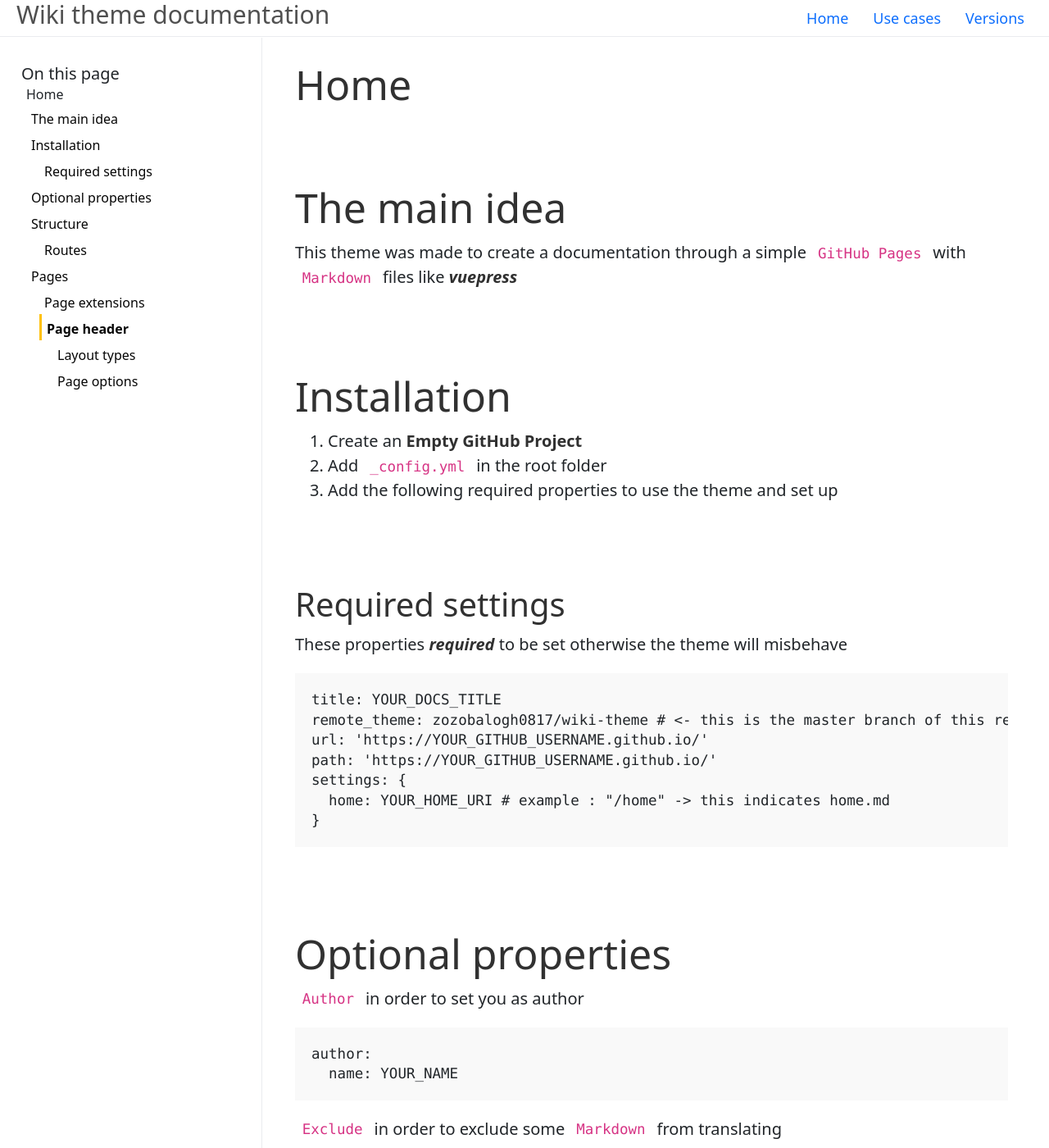
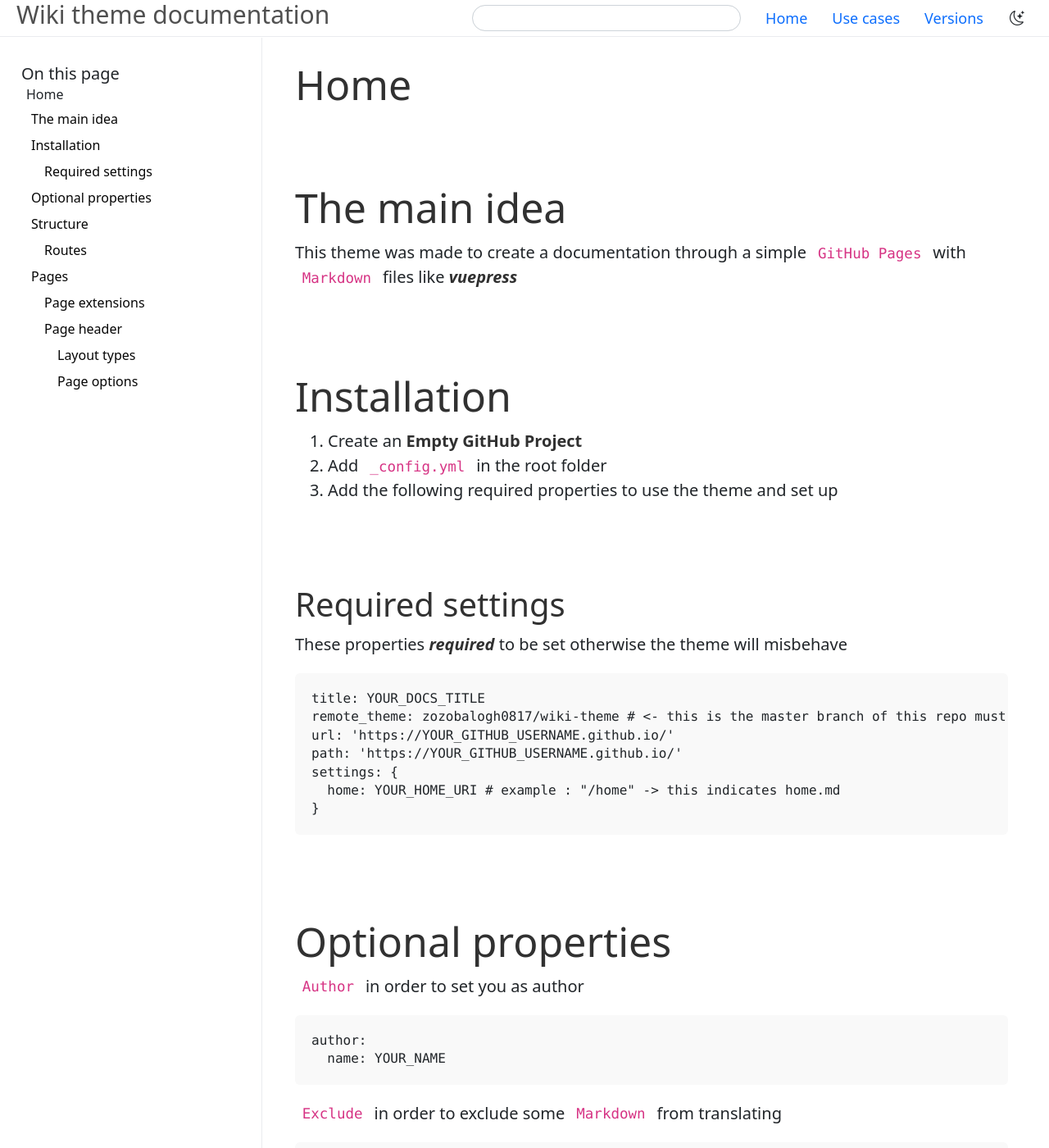
Before and after one commit to zozobalogh0817/zocs, a Jekyll site: the page built from home.md, in a window 1280 px wide and 1400 px high. Shown: the whole window at 82% size. Built offline with Jekyll 4.4.1, drawn with Linux system fonts in a browser that asks for light colours; nearby versions of some CDN libraries; comment, search, counter and statistics services are not loaded.

Commit message:
feat: functionalities
   - feat: header search functionality (#45)
   - feat: theme toggle between dark and light (#58)
   - fix: anchor highlighting with along YouTube embed

```diff
--- a/_includes/menu.html
+++ b/_includes/menu.html
@@ -1,4 +1,6 @@
 <nav class="menuLinks">
+    {% include script/headerSearch.html %}
+
     {% for page in site.pages %}
     {% if page.options.menuItem %}
     <div class="menu-item">
@@ -6,6 +8,8 @@
     </div>
     {% endif %}
     {% endfor %}
+
+    {% include script/themeToggle.html %}
 </nav>
 
 <script>
--- a/_includes/script/anchorHighlighting.html
+++ b/_includes/script/anchorHighlighting.html
@@ -132,13 +132,12 @@
     // look method implementation for further information
     setUpAnchors()
 
-    window.onhashchange = onHashChange
     window.onload = () => {
-        if (window.location.hash) {
-            onHashChange();
+        window.onhashchange = () => {
             window.onscroll = () => {
                 console.log("Disabled on scroll for a while")
             }
+            onHashChange();
         }
         // Set onscroll event to onScroll method on default
         window.onscroll = onScroll;
--- /dev/null
+++ b/_includes/script/headerSearch.html
@@ -0,0 +1,131 @@
+<form>
+    <div class="searchLinks" hidden>
+        {% for page in site.pages %}
+        {% if page.layout %}
+        <div class="s-i" search-index="{{ site.path }}{{ page.url }}" search-path="{{ page.url }}">
+            {{ page.title }}
+        </div>
+        {% endif %}
+        {% endfor %}
+    </div>
+    <div class="searchBox form-group">
+        <input type="text" id="search-bar" name="q" aria-label="Search through site content"
+               onkeyup="searchQueryThenShowResults(this.value)" class="form-control">
+        <ul id="resultBox">
+        </ul>
+    </div>
+</form>
+<script async>
+    async function search(query) {
+        let searchElements = [];
+        for (let currentElement of document.getElementsByClassName("s-i")) {
+            let currentElementIndex = currentElement.getAttribute("search-index");
+            let currentElementPath = currentElement.getAttribute("search-path");
+            let fetske = await fetch(currentElementIndex);
+
+            let actualHtml = await fetske.text();
+
+            let find = $(actualHtml).find(":header");
+
+            let innerTexts = [];
+            for (const found of find) {
+                innerTexts.push({
+                    href: `${currentElementIndex}${found.id ? "#" + found.id : ""}`,
+                    path: `${currentElementPath}${found.id ? "#" + found.id : ""}`,
+                    innerText: found.innerText
+                });
+            }
+
+            let item = {
+                name: currentElementIndex,
+                queriables: innerTexts
+            };
+
+            searchElements.push(item)
+        }
+        let queriablesMap = searchElements.map(x => x.queriables);
+        let searchSkeletonMap = queriablesMap.map(innerArray => innerArray.filter(element => element.innerText.toLowerCase().includes(query.toLowerCase())));
+        let searchResult = searchSkeletonMap.filter(skeleton => skeleton.length > 0);
+        return searchResult;
+    }
+
+
+    async function searchQueryThenShowResults(query) {
+        if (query.length >= 2) {
+            let result = await search(query);
+            let rResult = result[0];
+            if (rResult) {
+                let elementById = document.getElementById("resultBox");
+                elementById.innerHTML = ""
+
+                function generateResults(resultElement) {
+                    console.log(elementById.getElementsByClassName(resultElement.innerText))
+                    if (elementById.getElementsByClassName(resultElement.innerText).length <= 0) {
+                        let container = document.createElement("li")
+                        container.setAttribute("class", resultElement.innerText)
+                        let linkContainer = document.createElement("a")
+                        linkContainer.href = resultElement.href
+                        let element = document.createElement("div")
+                        let path = document.createElement("p")
+                        element.innerText = resultElement.innerText
+                        path.innerText = resultElement.path
+                        element.append(path)
+                        linkContainer.append(element)
+                        container.append(linkContainer)
+                        container.onclick = () => {
+                            window.onscroll = () => {
+                                console.log("Disabled on scroll for a while")
+                            }
+                            document.getElementById("search-bar").value = ""
+                            container.parentElement.innerHTML = ""
+                        }
+                        elementById.append(container)
+                    }
+                }
+
+                for (let resultElement of rResult) {
+                    generateResults(resultElement)
+                }
+            }
+        } else {
+            let elementById = document.getElementById("resultBox");
+            elementById.innerHTML = ""
+        }
+    }
+</script>
+<style>
+    input#search-bar {
+        border-radius: 3rem;
+        height: 1.6rem;
+    }
+
+    .searchBox {
+        margin-top: 0.3rem;
+        background: whitesmoke;
+        border-radius: 1rem;
+    }
+
+    #resultBox > li:hover {
+        background-color: gray;
+    }
+
+    #resultBox > li p {
+        text-align: left !important;
+        font-size: 16px;
+    }
+
+    #resultBox > li {
+        background-color: gainsboro;
+        border-radius: 0.3rem;
+        text-align: left;
+        padding-left: 1rem;
+        margin: 0.3rem;
+    }
+
+    #resultBox {
+        overflow-y: auto;
+        list-style: none;
+        border-radius: 0 0 0.6rem 0.6rem;
+        padding: 0 !important;
+    }
+</style>
--- /dev/null
+++ b/_includes/script/themeToggle.html
@@ -0,0 +1,117 @@
+<link rel="stylesheet" href="https://cdn.jsdelivr.net/npm/bootstrap-icons@1.7.2/font/bootstrap-icons.css">
+<div id="theme-toggle">
+    <i id="dark-theme-icon" class="bi bi-moon-stars" onclick="switchTheme()"></i>
+    <i id="light-theme-icon" class="bi bi-brightness-high-fill light" onclick="switchTheme()" hidden></i>
+</div>
+
+<style>
+    div#theme-toggle {
+        padding-left: 1.6rem;
+    }
+</style>
+
+<style id="dark-theme-style" class="disabled" media="max-width: 1px">
+    .light {
+        color: #ffffff
+    }
+
+    h1, h2, h3, h4, h5, h6 {
+        color: #F7FAFC !important
+    }
+
+    header.masthead {
+        background-color: #111111 !important;
+        border-bottom: 1px solid #303c4b !important;
+    }
+
+    .menuLinks a {
+        color: #303c4b !important
+    }
+
+    .menuLinks a:hover {
+        color: #cccccc !important
+    }
+
+    .menuLinks a.border-bottom {
+        color: #F7FAFC !important
+    }
+
+    .masthead-title > a {
+        color: #F7FAFC !important
+    }
+
+    .masthead-title > a:hover {
+        color: #cccccc !important
+    }
+
+    aside.sidenav.toc {
+        background-color: #111111 !important;
+        border-right: 1px solid #303c4b;
+    }
+
+    body {
+        background-color: #111111 !important;
+    }
+
+    p {
+        color: #F7FAFC;
+    }
+
+    pre {
+        background-color: #303c4b;
+    }
+
+    pre code {
+        color: #f7fafc;
+    }
+
+    li {
+        color: #f7fafc;
+    }
+
+    li > a {
+        color: #303c4b !important;
+    }
+
+    li > a:hover {
+        color: #cccccc !important
+    }
+
+    li > a.active_anchor {
+        color: #F7FAFC !important;
+    }
+
+    #search-bar {
+        background-color: #111111 !important;
+        border-color: #303c4b
+    }
+
+    .searchBox {
+        background-color: #111111
+    }
+
+    #resultBox > li {
+        background-color: #2D3748
+    }
+
+    #resultBox > li a {
+        color: #f7fafc !important
+    }
+</style>
+
+<script>
+    function switchTheme() {
+        let element = document.getElementById("dark-theme-style")
+        if (element.className === "disabled") {
+            document.getElementById("dark-theme-icon").hidden = true
+            document.getElementById("light-theme-icon").hidden = false
+            element.setAttribute("media", "")
+            element.setAttribute("class", "active")
+        } else if (element.className === "active") {
+            document.getElementById("light-theme-icon").hidden = true
+            document.getElementById("dark-theme-icon").hidden = false
+            element.setAttribute("media", "max-width: 1px")
+            element.setAttribute("class", "disabled")
+        }
+    }
+</script>
--- a/_includes/style/themes/default.html
+++ b/_includes/style/themes/default.html
@@ -113,7 +113,8 @@
         margin-top: 0;
         margin-bottom: 1rem;
         padding: 1rem;
-        font-size: 0.8rem;
+        font-size: 0.8rem !important;
+        border-radius: 0.3rem;
         line-height: 1.4;
         background-color: #f9f9f9;
     }
```
Also changed, not shown: _includes/script/embedYoutubeVideo.html (+7 -3 lines).
